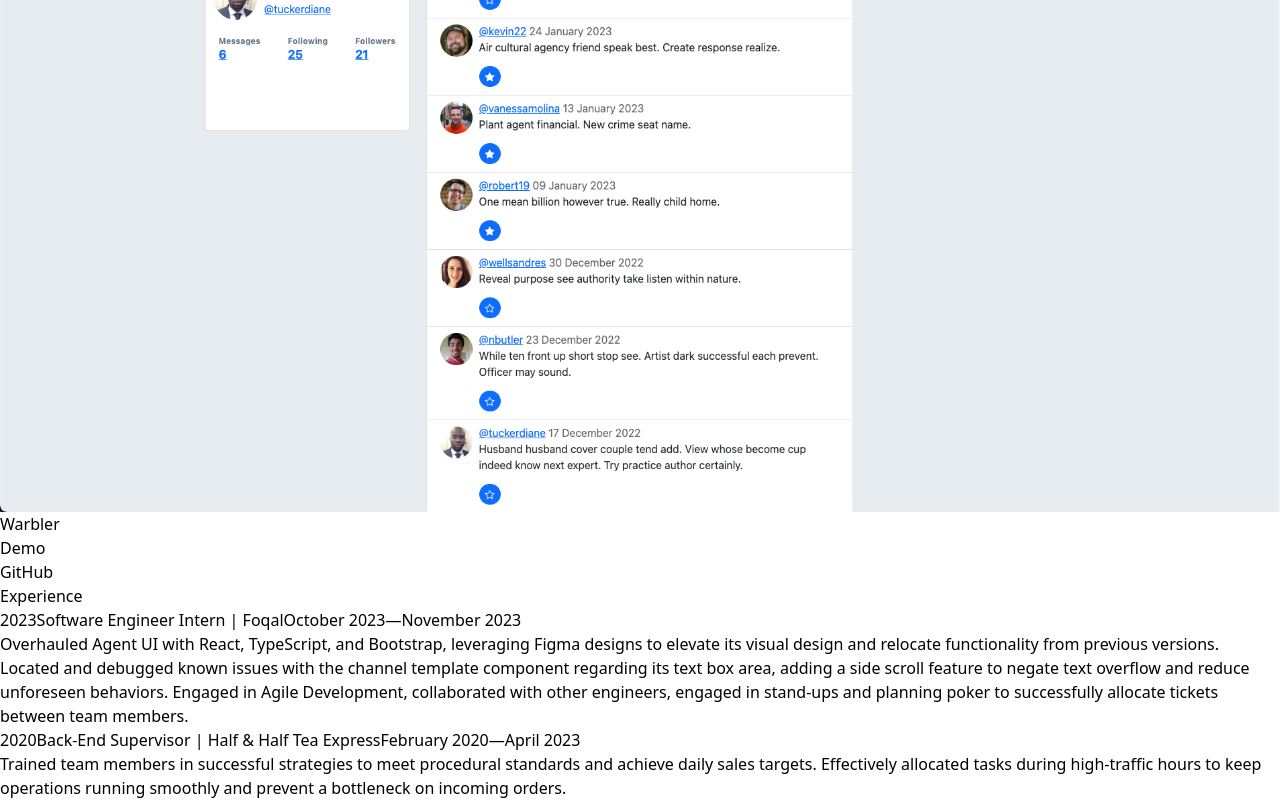
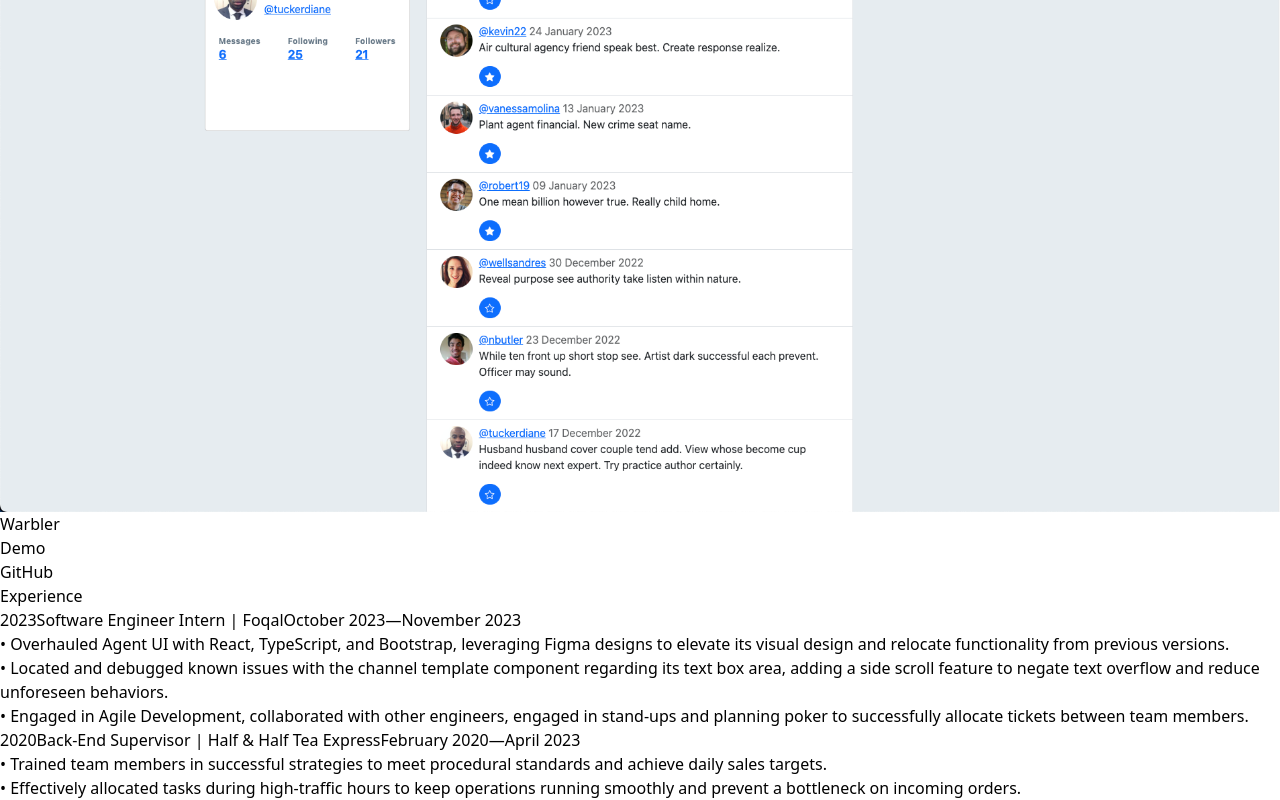
Before and after one commit to johnalmodovar/personal-portfolio-v2, a React (Vite) app: page / in a window 1280 px wide. Shown: the part 9667-10467 px from the top of the page. Built offline with nearby package versions, Linux system fonts and the light colour scheme.

Commit message:
made experience description into bullet points

```diff
--- a/src/components/experience/ExperienceCard.jsx
+++ b/src/components/experience/ExperienceCard.jsx
@@ -9,8 +9,12 @@ export default function ExperienceCard({ year, title, length, details }) {
                     <span className="text-lg font-semibold text-[#001b5e]">{title}</span>
                     <span className="my-1 text-sm font-normal leading-none text-stone-400">{length}</span>
                 </p>
-                <p className="my-2 text-base font-normal text-stone-500">{details}</p>
+                <li className="my-2 text-base font-normal text-stone-500">
+                    {details.map(d => (
+                        <ul>{`\u2022 ${d}`}</ul>
+                    ))}
+                </li>
             </li>
         </ol>
-    )
+    );
 }
--- a/src/components/experience/experience.json
+++ b/src/components/experience/experience.json
@@ -3,12 +3,12 @@
         "year": 2023,
         "title": "Software Engineer Intern | Foqal",
         "length": "October 2023—November 2023",
-        "details": "Overhauled Agent UI with React, TypeScript, and Bootstrap, leveraging Figma designs to elevate its visual design and relocate functionality from previous versions. Located and debugged known issues with the channel template component regarding its text box area, adding a side scroll feature to negate text overflow and reduce unforeseen behaviors. Engaged in Agile Development, collaborated with other engineers, engaged in stand-ups and planning poker to successfully allocate tickets between team members."
+        "details": ["Overhauled Agent UI with React, TypeScript, and Bootstrap, leveraging Figma designs to elevate its visual design and relocate functionality from previous versions.", "Located and debugged known issues with the channel template component regarding its text box area, adding a side scroll feature to negate text overflow and reduce unforeseen behaviors.", "Engaged in Agile Development, collaborated with other engineers, engaged in stand-ups and planning poker to successfully allocate tickets between team members."]
     },
     {
         "year": 2020,
         "title": "Back-End Supervisor | Half & Half Tea Express",
         "length": "February 2020—April 2023",
-        "details": "Trained team members in successful strategies to meet procedural standards and achieve daily sales targets. Effectively allocated tasks during high-traffic hours to keep operations running smoothly and prevent a bottleneck on incoming orders."
+        "details": ["Trained team members in successful strategies to meet procedural standards and achieve daily sales targets.", "Effectively allocated tasks during high-traffic hours to keep operations running smoothly and prevent a bottleneck on incoming orders."]
     }]
 }
```
